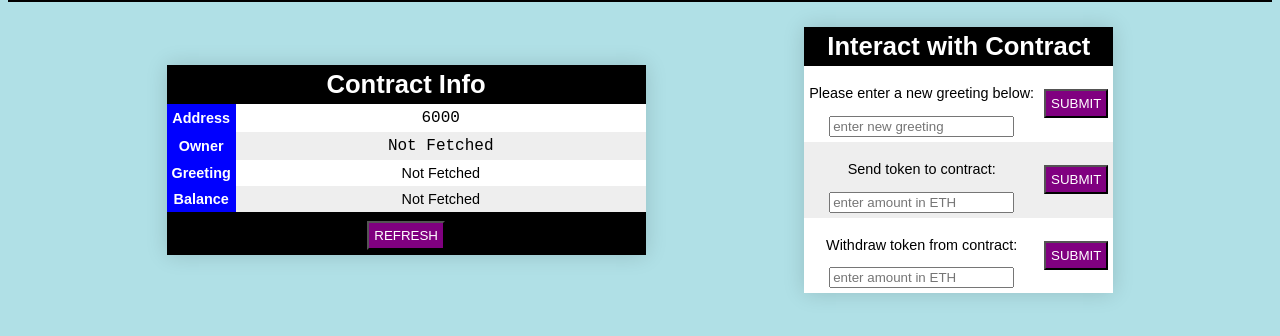
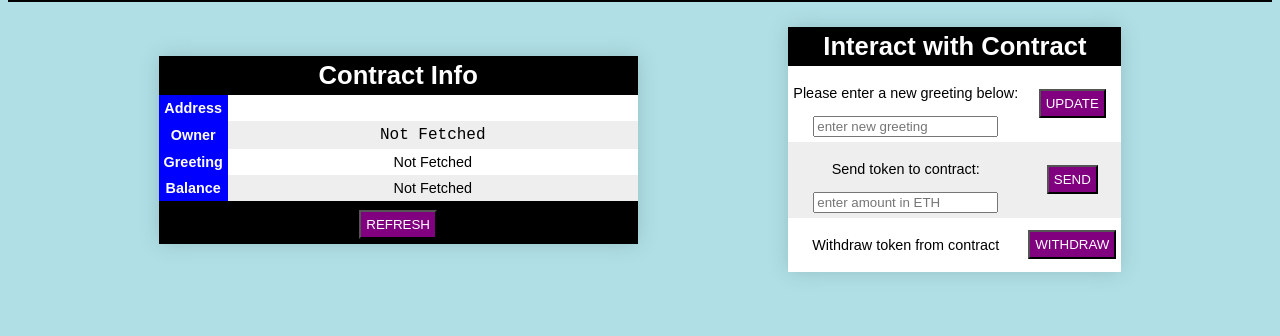
Before and after one commit to TommyWeb22/Greeter, a plain HTML site: page index.html in a window 1280 px wide. Shown: the part 48-384 px from the top of the page. Drawn offline with Linux system fonts and the light colour scheme.

Commit message:
Commit 0003

```diff
--- a/index.html
+++ b/index.html
@@ -43,7 +43,7 @@
             <tbody>
                 <tr>
                     <th>Address</td>
-                    <td id = "cAddress" width = 400px class = "address">6000</td>
+                    <td id = "cAddress" width = 400px class = "address"></td>
                 </tr>
                 <tr>
                     <th>Owner</td>
@@ -83,7 +83,7 @@
             <td><button type = "button"
                 onclick = "newGreeting()"
                 class = "navbutton">
-                SUBMIT
+                UPDATE
                 </button></td>
             </tr>
             <tr><td>
@@ -95,19 +95,16 @@
             <td><button type = "button"
                 onclick = "sendToken()"
                 class = "navbutton">
-                SUBMIT
+                SEND
                 </button></td>
             </tr>
             <tr><td>
-                <form>
-                    <p>Withdraw token from contract:</p>
-                    <input type = "text" placeholder = "enter amount in ETH" id = "sendToken" />
-                </form>
+                    <p>Withdraw token from contract</p>
             </td>
             <td><button type = "button"
                 onclick = "withdrawToken()"
                 class = "navbutton">
-                SUBMIT
+                WITHDRAW
                 </button></td>
             </tr>
             </tbody>
```
